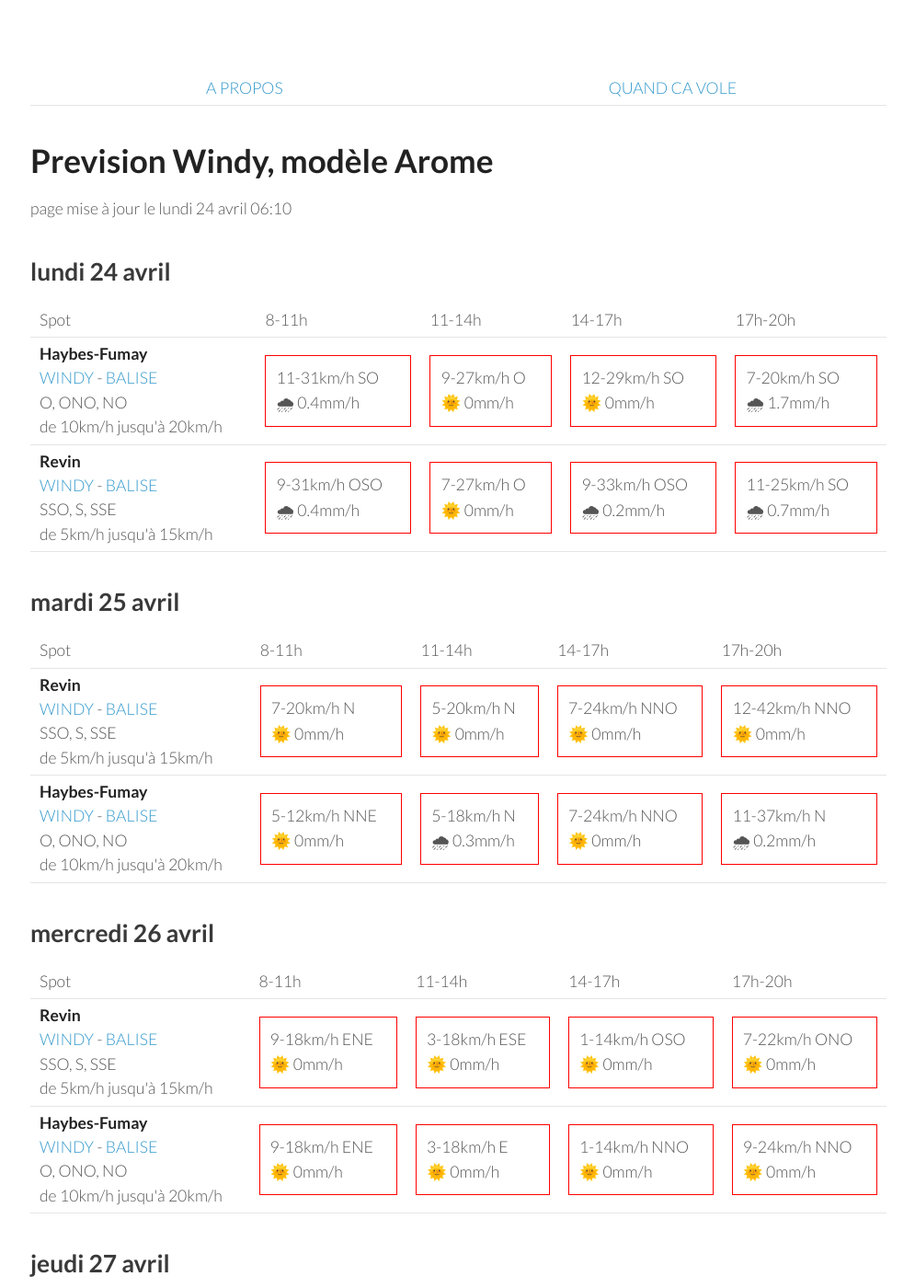
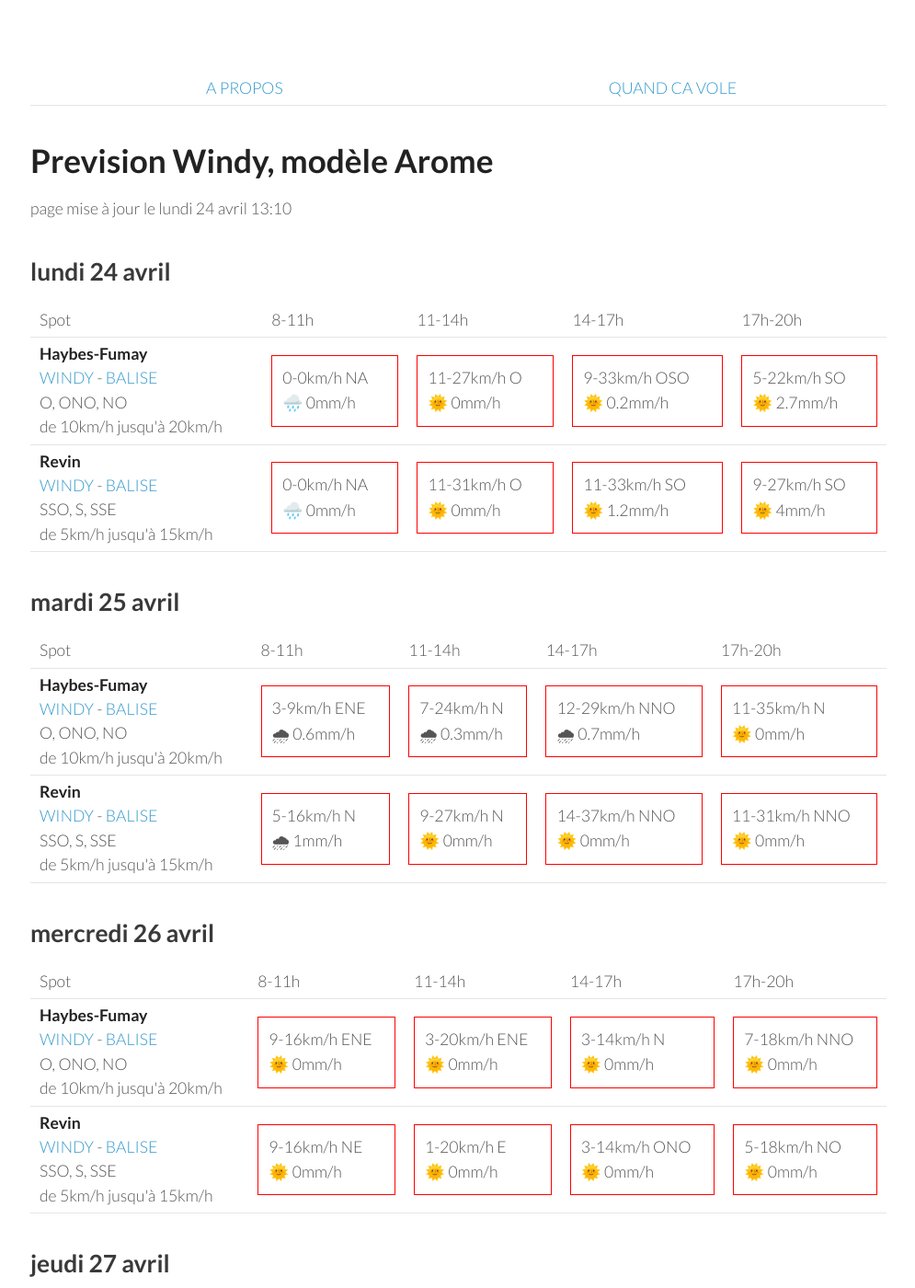
Before and after one commit to parapente-dans-le-nord/parapente-dans-le-nord.github.io, a Jekyll site: the page built from ardennes.markdown, in a window 1280 px wide and 1400 px high. Shown: the whole window at 92% size, without its empty margins (25-1020 px from the left). Built offline with Jekyll 4.4.1, drawn with Linux system fonts in a browser that asks for light colours; some of the changed text lies outside the part shown.

Commit message:
update index.markdown

```diff
--- a/ardennes.markdown
+++ b/ardennes.markdown
@@ -7,7 +7,7 @@ title:  "Tous les spots"
 {: .links}
 
 # Prevision Windy, modèle Arome
-page mise à jour le lundi 24 avril 06:10
+page mise à jour le lundi 24 avril 13:10
 
 ## lundi 24 avril
 
@@ -24,21 +24,19 @@ page mise à jour le lundi 24 avril 06:10
 <tr>
         <td><strong>Haybes-Fumay</strong><br><a href="https://windy.com/49.998/4.715?49.913,4.738,10">WINDY</a> - <span class=""><a href="http://www.balisemeteo.com/balise.php?idBalise=104">BALISE</a> </span><br> <span class="vent-favorable">O, ONO, NO</span><br><span class="force-vent">de 10km/h jusqu'à 20km/h</span> </td>
 
-            <td><div class="not-flyable"><p>11-31km/h SO</p><p>🌧 0.4mm/h</p></div></td>
-            <td><div class="not-flyable"><p>9-27km/h O</p><p>🌞 0mm/h</p></div></td>
-            <td><div class="not-flyable"><p>12-29km/h SO</p><p>🌞 0mm/h</p></div></td>
-            <td><div class="not-flyable"><p>7-20km/h SO</p><p>🌧 1.7mm/h</p></div></td>
-
+            <td><div class="not-flyable"><p>0-0km/h NA</p><p>🌧️ 0mm/h</p></div></td>
+            <td><div class="not-flyable"><p>11-27km/h O</p><p>🌞 0mm/h</p></div></td>
+            <td><div class="not-flyable"><p>9-33km/h OSO</p><p>🌞 0.2mm/h</p></div></td>
+            <td><div class="not-flyable"><p>5-22km/h SO</p><p>🌞 2.7mm/h</p></div></td>
 
     </tr>
 <tr>
         <td><strong>Revin</strong><br><a href="https://windy.com/49.948/4.625?49.543,4.625,8">WINDY</a> - <span class=""><a href="http://www.balisemeteo.com/balise.php?idBalise=5019">BALISE</a> </span><br> <span class="vent-favorable">SSO, S, SSE</span><br><span class="force-vent">de 5km/h jusqu'à 15km/h</span> </td>
 
-            <td><div class="not-flyable"><p>9-31km/h OSO</p><p>🌧 0.4mm/h</p></div></td>
-            <td><div class="not-flyable"><p>7-27km/h O</p><p>🌞 0mm/h</p></div></td>
-            <td><div class="not-flyable"><p>9-33km/h OSO</p><p>🌧 0.2mm/h</p></div></td>
-            <td><div class="not-flyable"><p>11-25km/h SO</p><p>🌧 0.7mm/h</p></div></td>
-
+            <td><div class="not-flyable"><p>0-0km/h NA</p><p>🌧️ 0mm/h</p></div></td>
+            <td><div class="not-flyable"><p>11-31km/h O</p><p>🌞 0mm/h</p></div></td>
+            <td><div class="not-flyable"><p>11-33km/h SO</p><p>🌞 1.2mm/h</p></div></td>
+            <td><div class="not-flyable"><p>9-27km/h SO</p><p>🌞 4mm/h</p></div></td>
 
     </tr>
 
@@ -58,22 +56,22 @@ page mise à jour le lundi 24 avril 06:10
       <td>17h-20h</td>
     </tr>
 <tr>
-        <td><strong>Revin</strong><br><a href="https://windy.com/49.948/4.625?49.543,4.625,8">WINDY</a> - <span class=""><a href="http://www.balisemeteo.com/balise.php?idBalise=5019">BALISE</a> </span><br> <span class="vent-favorable">SSO, S, SSE</span><br><span class="force-vent">de 5km/h jusqu'à 15km/h</span> </td>
+        <td><strong>Haybes-Fumay</strong><br><a href="https://windy.com/49.998/4.715?49.913,4.738,10">WINDY</a> - <span class=""><a href="http://www.balisemeteo.com/balise.php?idBalise=104">BALISE</a> </span><br> <span class="vent-favorable">O, ONO, NO</span><br><span class="force-vent">de 10km/h jusqu'à 20km/h</span> </td>
 
-            <td><div class="not-flyable"><p>7-20km/h N</p><p>🌞 0mm/h</p></div></td>
-            <td><div class="not-flyable"><p>5-20km/h N</p><p>🌞 0mm/h</p></div></td>
-            <td><div class="not-flyable"><p>7-24km/h NNO</p><p>🌞 0mm/h</p></div></td>
-            <td><div class="not-flyable"><p>12-42km/h NNO</p><p>🌞 0mm/h</p></div></td>
+            <td><div class="not-flyable"><p>3-9km/h ENE</p><p>🌧 0.6mm/h</p></div></td>
+            <td><div class="not-flyable"><p>7-24km/h N</p><p>🌧 0.3mm/h</p></div></td>
+            <td><div class="not-flyable"><p>12-29km/h NNO</p><p>🌧 0.7mm/h</p></div></td>
+            <td><div class="not-flyable"><p>11-35km/h N</p><p>🌞 0mm/h</p></div></td>
 
 
     </tr>
 <tr>
-        <td><strong>Haybes-Fumay</strong><br><a href="https://windy.com/49.998/4.715?49.913,4.738,10">WINDY</a> - <span class=""><a href="http://www.balisemeteo.com/balise.php?idBalise=104">BALISE</a> </span><br> <span class="vent-favorable">O, ONO, NO</span><br><span class="force-vent">de 10km/h jusqu'à 20km/h</span> </td>
+        <td><strong>Revin</strong><br><a href="https://windy.com/49.948/4.625?49.543,4.625,8">WINDY</a> - <span class=""><a href="http://www.balisemeteo.com/balise.php?idBalise=5019">BALISE</a> </span><br> <span class="vent-favorable">SSO, S, SSE</span><br><span class="force-vent">de 5km/h jusqu'à 15km/h</span> </td>
 
-            <td><div class="not-flyable"><p>5-12km/h NNE</p><p>🌞 0mm/h</p></div></td>
-            <td><div class="not-flyable"><p>5-18km/h N</p><p>🌧 0.3mm/h</p></div></td>
-            <td><div class="not-flyable"><p>7-24km/h NNO</p><p>🌞 0mm/h</p></div></td>
-            <td><div class="not-flyable"><p>11-37km/h N</p><p>🌧 0.2mm/h</p></div></td>
+            <td><div class="not-flyable"><p>5-16km/h N</p><p>🌧 1mm/h</p></div></td>
+            <td><div class="not-flyable"><p>9-27km/h N</p><p>🌞 0mm/h</p></div></td>
+            <td><div class="not-flyable"><p>14-37km/h NNO</p><p>🌞 0mm/h</p></div></td>
+            <td><div class="not-flyable"><p>11-31km/h NNO</p><p>🌞 0mm/h</p></div></td>
 
 
     </tr>
@@ -94,22 +92,22 @@ page mise à jour le lundi 24 avril 06:10
       <td>17h-20h</td>
     </tr>
 <tr>
-        <td><strong>Revin</strong><br><a href="https://windy.com/49.948/4.625?49.543,4.625,8">WINDY</a> - <span class=""><a href="http://www.balisemeteo.com/balise.php?idBalise=5019">BALISE</a> </span><br> <span class="vent-favorable">SSO, S, SSE</span><br><span class="force-vent">de 5km/h jusqu'à 15km/h</span> </td>
+        <td><strong>Haybes-Fumay</strong><br><a href="https://windy.com/49.998/4.715?49.913,4.738,10">WINDY</a> - <span class=""><a href="http://www.balisemeteo.com/balise.php?idBalise=104">BALISE</a> </span><br> <span class="vent-favorable">O, ONO, NO</span><br><span class="force-vent">de 10km/h jusqu'à 20km/h</span> </td>
 
-            <td><div class="not-flyable"><p>9-18km/h ENE</p><p>🌞 0mm/h</p></div></td>
-            <td><div class="not-flyable"><p>3-18km/h ESE</p><p>🌞 0mm/h</p></div></td>
-            <td><div class="not-flyable"><p>1-14km/h OSO</p><p>🌞 0mm/h</p></div></td>
-            <td><div class="not-flyable"><p>7-22km/h ONO</p><p>🌞 0mm/h</p></div></td>
+            <td><div class="not-flyable"><p>9-16km/h ENE</p><p>🌞 0mm/h</p></div></td>
+            <td><div class="not-flyable"><p>3-20km/h ENE</p><p>🌞 0mm/h</p></div></td>
+            <td><div class="not-flyable"><p>3-14km/h N</p><p>🌞 0mm/h</p></div></td>
+            <td><div class="not-flyable"><p>7-18km/h NNO</p><p>🌞 0mm/h</p></div></td>
 
 
     </tr>
 <tr>
-        <td><strong>Haybes-Fumay</strong><br><a href="https://windy.com/49.998/4.715?49.913,4.738,10">WINDY</a> - <span class=""><a href="http://www.balisemeteo.com/balise.php?idBalise=104">BALISE</a> </span><br> <span class="vent-favorable">O, ONO, NO</span><br><span class="force-vent">de 10km/h jusqu'à 20km/h</span> </td>
+        <td><strong>Revin</strong><br><a href="https://windy.com/49.948/4.625?49.543,4.625,8">WINDY</a> - <span class=""><a href="http://www.balisemeteo.com/balise.php?idBalise=5019">BALISE</a> </span><br> <span class="vent-favorable">SSO, S, SSE</span><br><span class="force-vent">de 5km/h jusqu'à 15km/h</span> </td>
 
-            <td><div class="not-flyable"><p>9-18km/h ENE</p><p>🌞 0mm/h</p></div></td>
-            <td><div class="not-flyable"><p>3-18km/h E</p><p>🌞 0mm/h</p></div></td>
-            <td><div class="not-flyable"><p>1-14km/h NNO</p><p>🌞 0mm/h</p></div></td>
-            <td><div class="not-flyable"><p>9-24km/h NNO</p><p>🌞 0mm/h</p></div></td>
+            <td><div class="not-flyable"><p>9-16km/h NE</p><p>🌞 0mm/h</p></div></td>
+            <td><div class="not-flyable"><p>1-20km/h E</p><p>🌞 0mm/h</p></div></td>
+            <td><div class="not-flyable"><p>3-14km/h ONO</p><p>🌞 0mm/h</p></div></td>
+            <td><div class="not-flyable"><p>5-18km/h NO</p><p>🌞 0mm/h</p></div></td>
 
 
     </tr>
@@ -130,22 +128,22 @@ page mise à jour le lundi 24 avril 06:10
       <td>17h-20h</td>
     </tr>
 <tr>
-        <td><strong>Haybes-Fumay</strong><br><a href="https://windy.com/49.998/4.715?49.913,4.738,10">WINDY</a> - <span class=""><a href="http://www.balisemeteo.com/balise.php?idBalise=104">BALISE</a> </span><br> <span class="vent-favorable">O, ONO, NO</span><br><span class="force-vent">de 10km/h jusqu'à 20km/h</span> </td>
+        <td><strong>Revin</strong><br><a href="https://windy.com/49.948/4.625?49.543,4.625,8">WINDY</a> - <span class=""><a href="http://www.balisemeteo.com/balise.php?idBalise=5019">BALISE</a> </span><br> <span class="vent-favorable">SSO, S, SSE</span><br><span class="force-vent">de 5km/h jusqu'à 15km/h</span> </td>
 
-            <td><div class="not-flyable"><p>7-14km/h SE</p><p>🌞 0mm/h</p></div></td>
-            <td><div class="not-flyable"><p>7-20km/h SSE</p><p>🌞 0mm/h</p></div></td>
-            <td><div class="not-flyable"><p>14-29km/h SSE</p><p>🌧 0.6mm/h</p></div></td>
-            <td><div class="not-flyable"><p>14-37km/h SSE</p><p>🌧 1.2mm/h</p></div></td>
+            <td><div class="not-flyable"><p>11-22km/h SE</p><p>🌞 0mm/h</p></div></td>
+            <td><div class="not-flyable"><p>12-29km/h SSE</p><p>🌞 0mm/h</p></div></td>
+            <td><div class="not-flyable"><p>16-33km/h S</p><p>🌞 0mm/h</p></div></td>
+            <td><div class="not-flyable"><p>14-35km/h S</p><p>🌞 0mm/h</p></div></td>
 
 
     </tr>
 <tr>
-        <td><strong>Revin</strong><br><a href="https://windy.com/49.948/4.625?49.543,4.625,8">WINDY</a> - <span class=""><a href="http://www.balisemeteo.com/balise.php?idBalise=5019">BALISE</a> </span><br> <span class="vent-favorable">SSO, S, SSE</span><br><span class="force-vent">de 5km/h jusqu'à 15km/h</span> </td>
+        <td><strong>Haybes-Fumay</strong><br><a href="https://windy.com/49.998/4.715?49.913,4.738,10">WINDY</a> - <span class=""><a href="http://www.balisemeteo.com/balise.php?idBalise=104">BALISE</a> </span><br> <span class="vent-favorable">O, ONO, NO</span><br><span class="force-vent">de 10km/h jusqu'à 20km/h</span> </td>
 
-            <td><div class="not-flyable"><p>7-14km/h SE</p><p>🌞 0mm/h</p></div></td>
-            <td><div class="not-flyable"><p>9-22km/h SSE</p><p>🌞 0mm/h</p></div></td>
-            <td><div class="not-flyable"><p>14-29km/h SE</p><p>🌧 0.6mm/h</p></div></td>
-            <td><div class="not-flyable"><p>14-35km/h SE</p><p>🌧 0.7mm/h</p></div></td>
+            <td><div class="not-flyable"><p>11-22km/h SSE</p><p>🌞 0mm/h</p></div></td>
+            <td><div class="not-flyable"><p>12-29km/h S</p><p>🌞 0mm/h</p></div></td>
+            <td><div class="not-flyable"><p>14-33km/h S</p><p>🌞 0mm/h</p></div></td>
+            <td><div class="not-flyable"><p>16-37km/h S</p><p>🌞 0mm/h</p></div></td>
 
 
     </tr>
@@ -166,22 +164,22 @@ page mise à jour le lundi 24 avril 06:10
       <td>17h-20h</td>
     </tr>
 <tr>
-        <td><strong>Revin</strong><br><a href="https://windy.com/49.948/4.625?49.543,4.625,8">WINDY</a> - <span class=""><a href="http://www.balisemeteo.com/balise.php?idBalise=5019">BALISE</a> </span><br> <span class="vent-favorable">SSO, S, SSE</span><br><span class="force-vent">de 5km/h jusqu'à 15km/h</span> </td>
+        <td><strong>Haybes-Fumay</strong><br><a href="https://windy.com/49.998/4.715?49.913,4.738,10">WINDY</a> - <span class=""><a href="http://www.balisemeteo.com/balise.php?idBalise=104">BALISE</a> </span><br> <span class="vent-favorable">O, ONO, NO</span><br><span class="force-vent">de 10km/h jusqu'à 20km/h</span> </td>
 
-            <td><div class="not-flyable"><p>7-16km/h SSO</p><p>🌧 0.5mm/h</p></div></td>
-            <td><div class="not-flyable"><p>9-20km/h SO</p><p>🌞 0mm/h</p></div></td>
-            <td><div class="not-flyable"><p>12-27km/h OSO</p><p>🌧 0.3mm/h</p></div></td>
-            <td><div class="not-flyable"><p>11-29km/h ONO</p><p>🌧 0.4mm/h</p></div></td>
+            <td><div class="not-flyable"><p>16-33km/h SSO</p><p>🌧 3.5mm/h</p></div></td>
+            <td><div class="not-flyable"><p>18-37km/h SO</p><p>🌧 4.8mm/h</p></div></td>
+            <td><div class="not-flyable"><p>18-40km/h O</p><p>🌧 1.1mm/h</p></div></td>
+            <td><div class="not-flyable"><p>16-37km/h ONO</p><p>🌧 1.2mm/h</p></div></td>
 
 
     </tr>
 <tr>
-        <td><strong>Haybes-Fumay</strong><br><a href="https://windy.com/49.998/4.715?49.913,4.738,10">WINDY</a> - <span class=""><a href="http://www.balisemeteo.com/balise.php?idBalise=104">BALISE</a> </span><br> <span class="vent-favorable">O, ONO, NO</span><br><span class="force-vent">de 10km/h jusqu'à 20km/h</span> </td>
+        <td><strong>Revin</strong><br><a href="https://windy.com/49.948/4.625?49.543,4.625,8">WINDY</a> - <span class=""><a href="http://www.balisemeteo.com/balise.php?idBalise=5019">BALISE</a> </span><br> <span class="vent-favorable">SSO, S, SSE</span><br><span class="force-vent">de 5km/h jusqu'à 15km/h</span> </td>
 
-            <td><div class="not-flyable"><p>7-20km/h SSO</p><p>🌧 0.5mm/h</p></div></td>
-            <td><div class="not-flyable"><p>9-20km/h SO</p><p>🌞 0mm/h</p></div></td>
-            <td><div class="not-flyable"><p>12-27km/h OSO</p><p>🌧 0.4mm/h</p></div></td>
-            <td><div class="not-flyable"><p>11-29km/h ONO</p><p>🌧 0.3mm/h</p></div></td>
+            <td><div class="not-flyable"><p>14-29km/h S</p><p>🌧 3.8mm/h</p></div></td>
+            <td><div class="not-flyable"><p>18-33km/h OSO</p><p>🌧 4.9mm/h</p></div></td>
+            <td><div class="not-flyable"><p>18-40km/h O</p><p>🌧 1mm/h</p></div></td>
+            <td><div class="not-flyable"><p>16-37km/h ONO</p><p>🌧 1.2mm/h</p></div></td>
 
 
     </tr>
@@ -189,3 +187,39 @@ page mise à jour le lundi 24 avril 06:10
 </tbody>
 </table>
 {:/}
+## samedi 29 avril
+
+{::nomarkdown}
+<table>
+  <tbody>
+    <tr>
+      <td>Spot</td>
+      <td>8-11h</td>
+      <td>11-14h</td>
+      <td>14-17h</td>
+      <td>17h-20h</td>
+    </tr>
+<tr>
+        <td><strong>Haybes-Fumay</strong><br><a href="https://windy.com/49.998/4.715?49.913,4.738,10">WINDY</a> - <span class=""><a href="http://www.balisemeteo.com/balise.php?idBalise=104">BALISE</a> </span><br> <span class="vent-favorable">O, ONO, NO</span><br><span class="force-vent">de 10km/h jusqu'à 20km/h</span> </td>
+
+            <td><div class="not-flyable"><p>3-11km/h NE</p><p>🌞 0mm/h</p></div></td>
+            <td><div class="not-flyable"><p>7-20km/h NNE</p><p>🌞 0mm/h</p></div></td>
+            <td><div class="not-flyable"><p>7-20km/h NNE</p><p>🌞 0mm/h</p></div></td>
+            <td><div class="not-flyable"><p>9-24km/h NNE</p><p>🌞 0mm/h</p></div></td>
+
+
+    </tr>
+<tr>
+        <td><strong>Revin</strong><br><a href="https://windy.com/49.948/4.625?49.543,4.625,8">WINDY</a> - <span class=""><a href="http://www.balisemeteo.com/balise.php?idBalise=5019">BALISE</a> </span><br> <span class="vent-favorable">SSO, S, SSE</span><br><span class="force-vent">de 5km/h jusqu'à 15km/h</span> </td>
+
+            <td><div class="not-flyable"><p>3-9km/h NNE</p><p>🌞 0mm/h</p></div></td>
+            <td><div class="not-flyable"><p>7-18km/h NE</p><p>🌞 0mm/h</p></div></td>
+            <td><div class="not-flyable"><p>7-22km/h NNE</p><p>🌞 0mm/h</p></div></td>
+            <td><div class="not-flyable"><p>9-24km/h NNE</p><p>🌞 0mm/h</p></div></td>
+
+
+    </tr>
+
+</tbody>
+</table>
+{:/}
```
